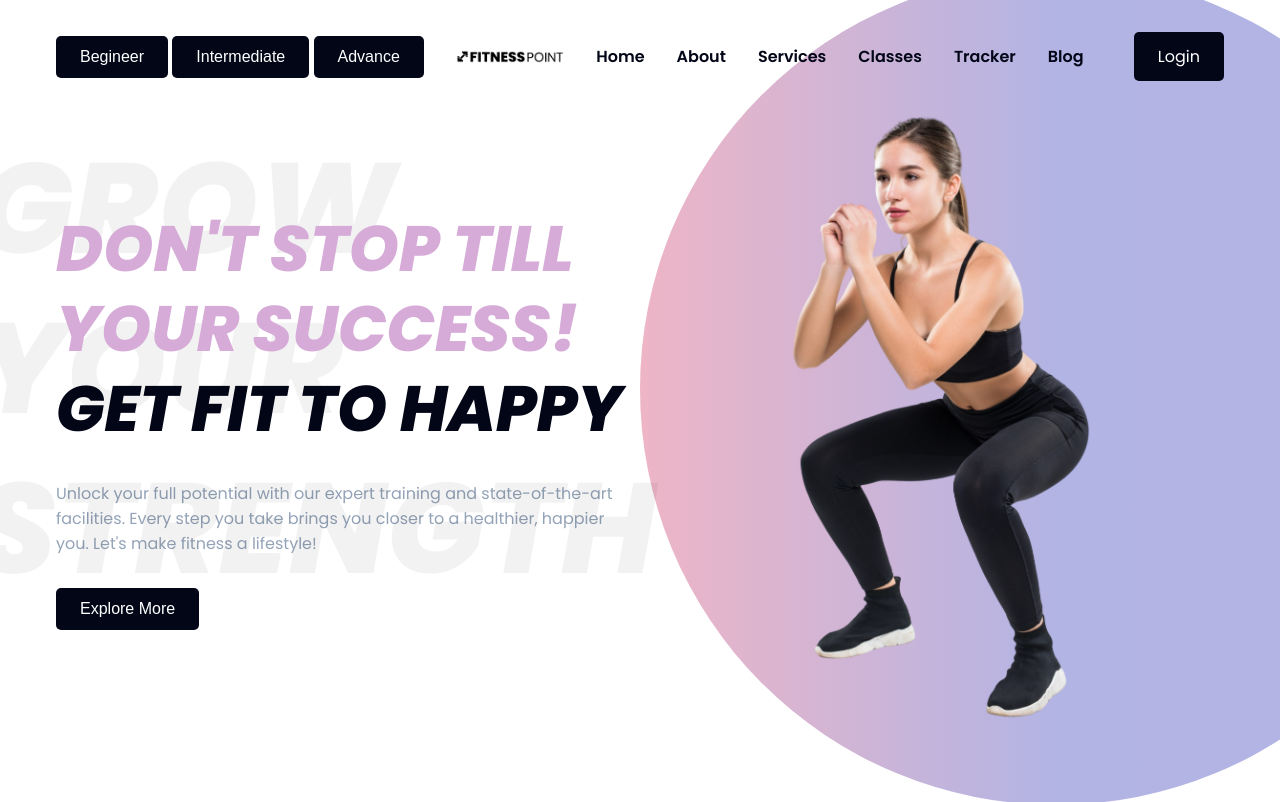
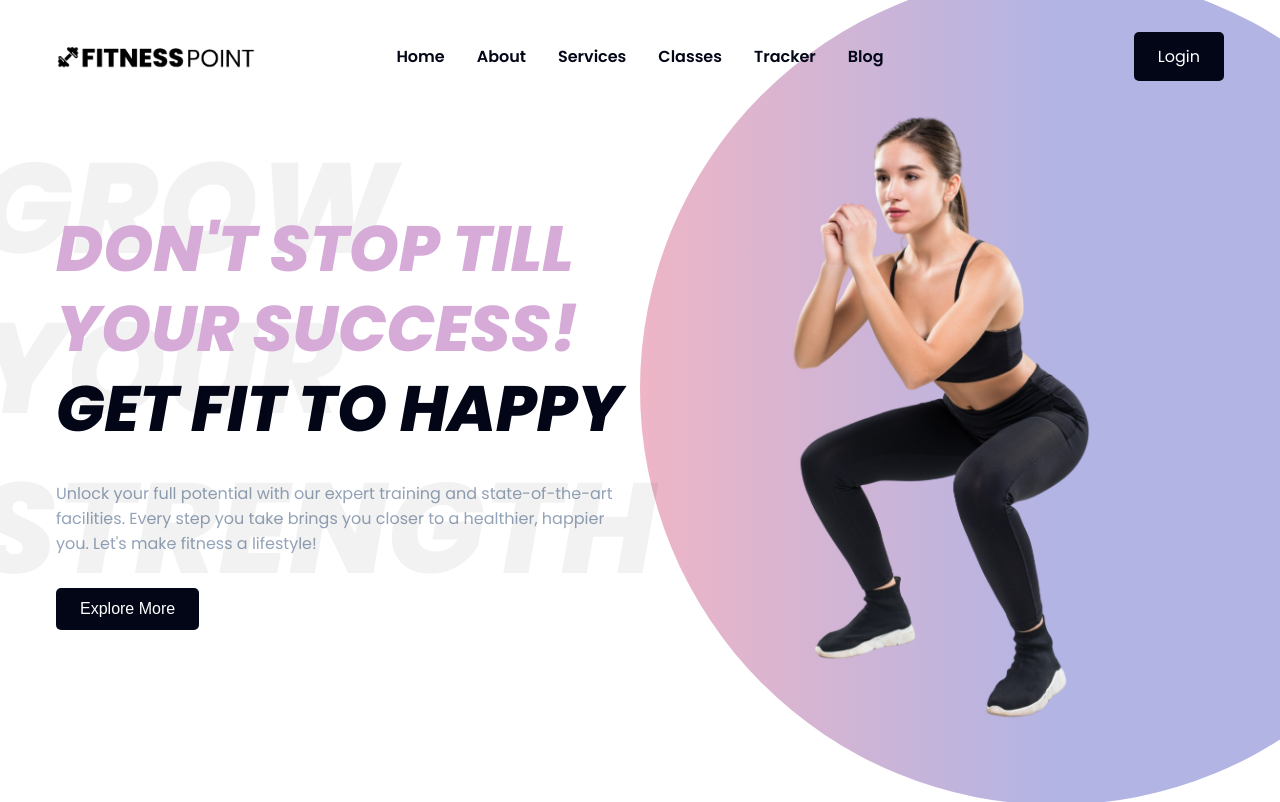
Before and after one commit to Karmiktyagi/fitnesstracking, a plain HTML site: page index.html in a window 1280 px wide. Shown: the top 802 px of the page. Drawn offline with nearby package versions, Linux system fonts and the light colour scheme; a script that the page names is missing.

Commit message:
index.html

```diff
--- a/index.html
+++ b/index.html
@@ -13,11 +13,6 @@
   <body>
     <header>
       <nav>
-        <div class="btn-group" role="group" aria-label="Basic example">
-  <button type="button" class="btn btn-primary">Begineer</button>
-  <button type="button" class="btn btn-primary">Intermediate</button>
-  <button type="button" class="btn btn-primary">Advance</button>
-</div>
         <div class="nav__header">
           <div class="nav__logo">
             <a href="#">
```
